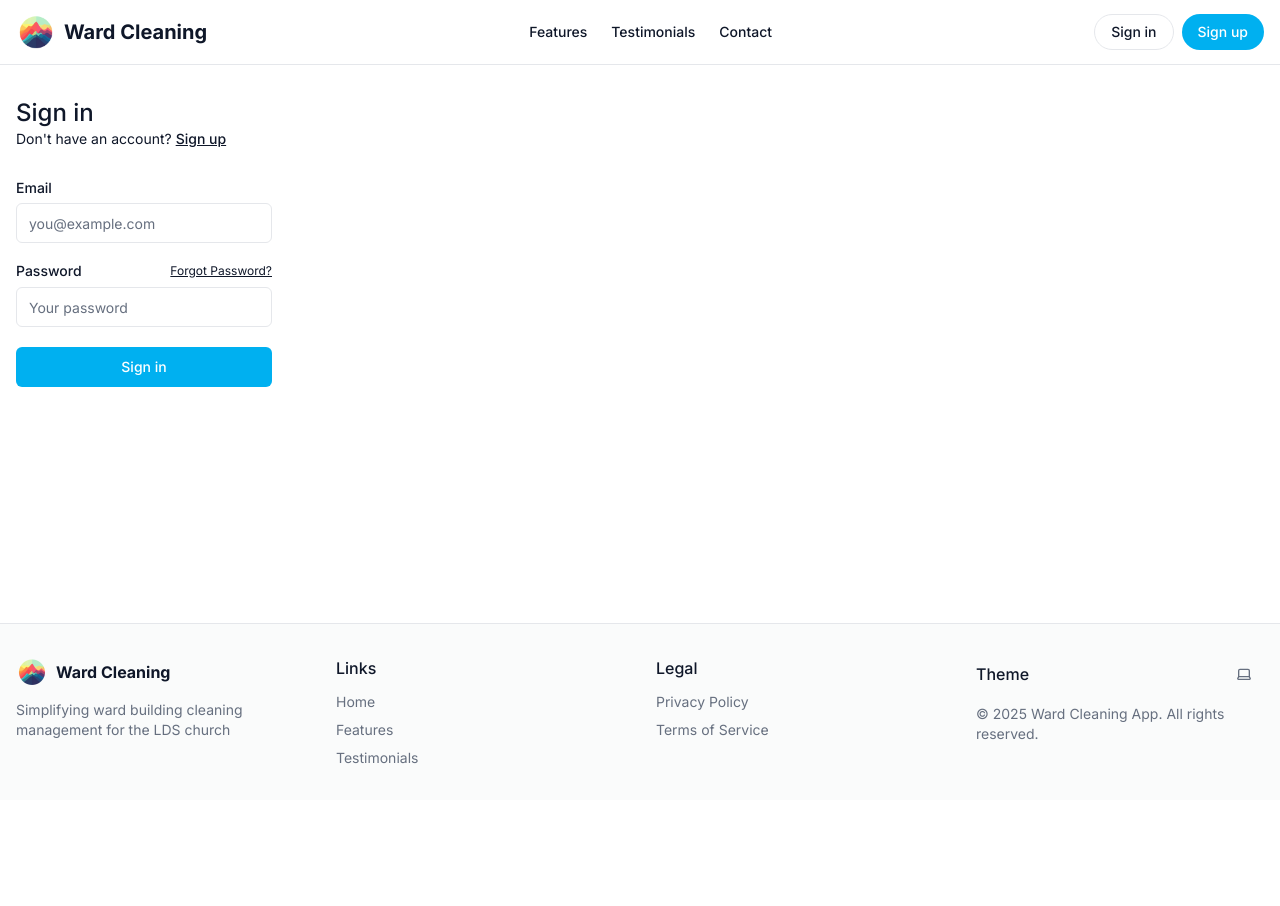
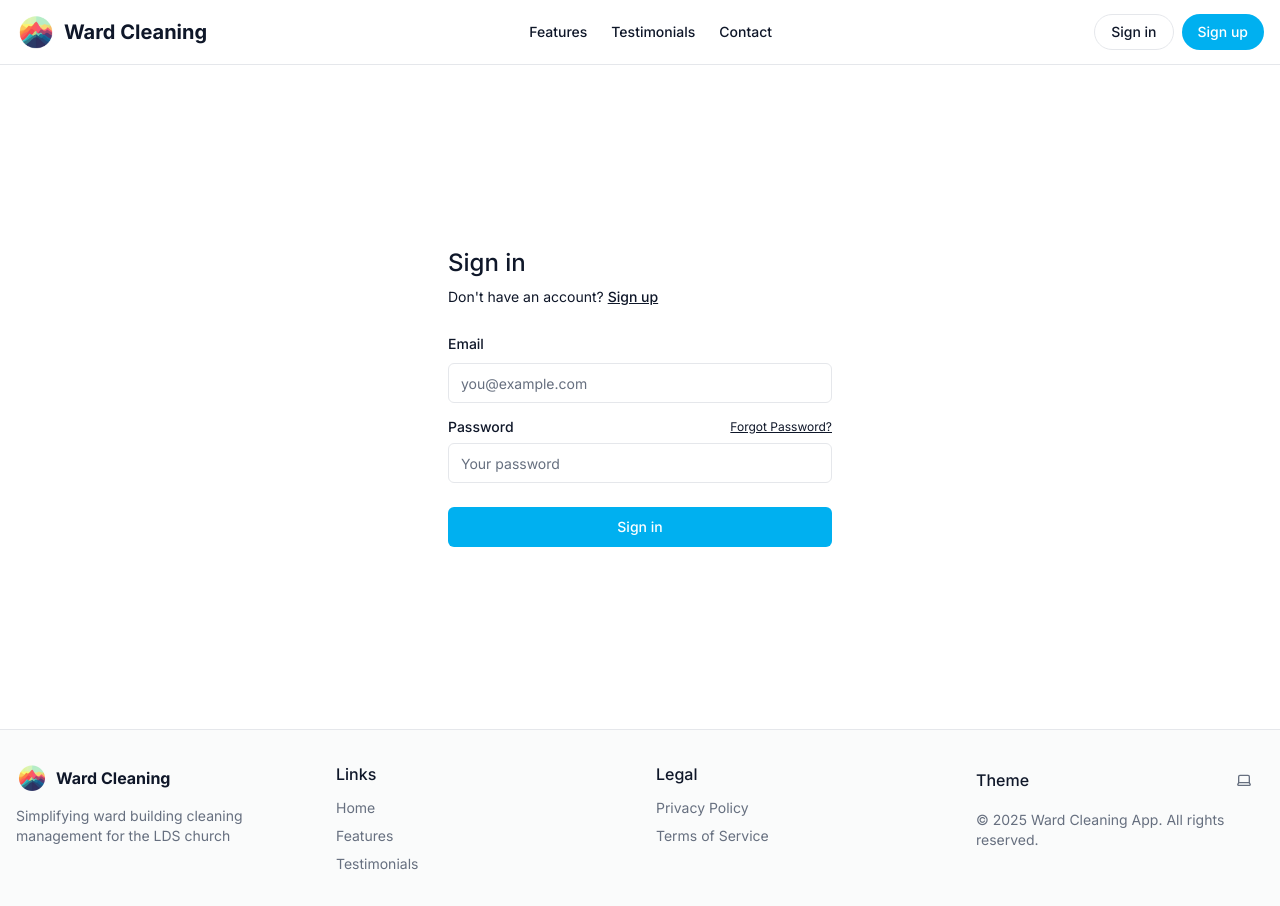
Before and after one commit to dulbrich/ward-cleaning-2025-3, a Next.js app: page /sign-in in a window 1280 px wide. Before the commit the page ends 800 px from the top, so only its background shows below. Built offline with nearby package versions, Linux system fonts and the light colour scheme; no server answers.

Commit message:
Sign in flow is working now

```diff
--- a/app/(auth-pages)/sign-in/page.tsx
+++ b/app/(auth-pages)/sign-in/page.tsx
@@ -1,7 +1,7 @@
 "use client";
 
 import { signInAction } from "@/app/actions";
-import { FormMessage } from "@/components/form-message";
+import { FormMessage, Message } from "@/components/form-message";
 import { SubmitButton } from "@/components/submit-button";
 import { Input } from "@/components/ui/input";
 import { Label } from "@/components/ui/label";
@@ -15,23 +15,33 @@ export default function Login() {
   const messageType = searchParams.get('type');
   const messageContent = searchParams.get('message');
 
-  const searchParamsMessage = messageType && messageContent
-    ? { type: messageType, message: messageContent }
+  const searchParamsMessage: Message | null = messageType && messageContent
+    ? messageType === 'error'
+      ? { error: messageContent }
+      : messageType === 'success'
+        ? { success: messageContent }
+        : { message: messageContent }
     : null;
 
   return (
-    <form action={signInAction} className="flex-1 flex flex-col min-w-64">
-      <h1 className="text-2xl font-medium">Sign in</h1>
-      <p className="text-sm text-foreground">
+    <div className="flex flex-col items-center justify-center min-h-[calc(100vh-200px)] w-full px-4">
+      <div className="w-full max-w-sm mx-auto">
+        <form action={signInAction} className="flex flex-col w-full">
+          <h1 className="text-2xl font-medium mb-2">Sign in</h1>
+          <p className="text-sm text-foreground mb-6">
             Don't have an account?{" "}
             <Link className="text-foreground font-medium underline" href="/sign-up">
               Sign up
             </Link>
           </p>
 
-      <div className="flex flex-col gap-2 [&>input]:mb-3 mt-8">
+          <div className="flex flex-col gap-4">
+            <div className="space-y-2">
               <Label htmlFor="email">Email</Label>
               <Input name="email" placeholder="you@example.com" required />
+            </div>
+
+            <div className="space-y-2">
               <div className="flex justify-between items-center">
                 <Label htmlFor="password">Password</Label>
                 <Link
@@ -47,12 +57,16 @@ export default function Login() {
                 placeholder="Your password"
                 required
               />
-        <SubmitButton pendingText="Signing In...">
+            </div>
+
+            <SubmitButton pendingText="Signing In..." className="mt-2">
               Sign in
             </SubmitButton>
 
             {searchParamsMessage && <FormMessage message={searchParamsMessage} />}
           </div>
         </form>
+      </div>
+    </div>
   );
 }
```
Lines whose indentation alone changed are shown as unchanged.
